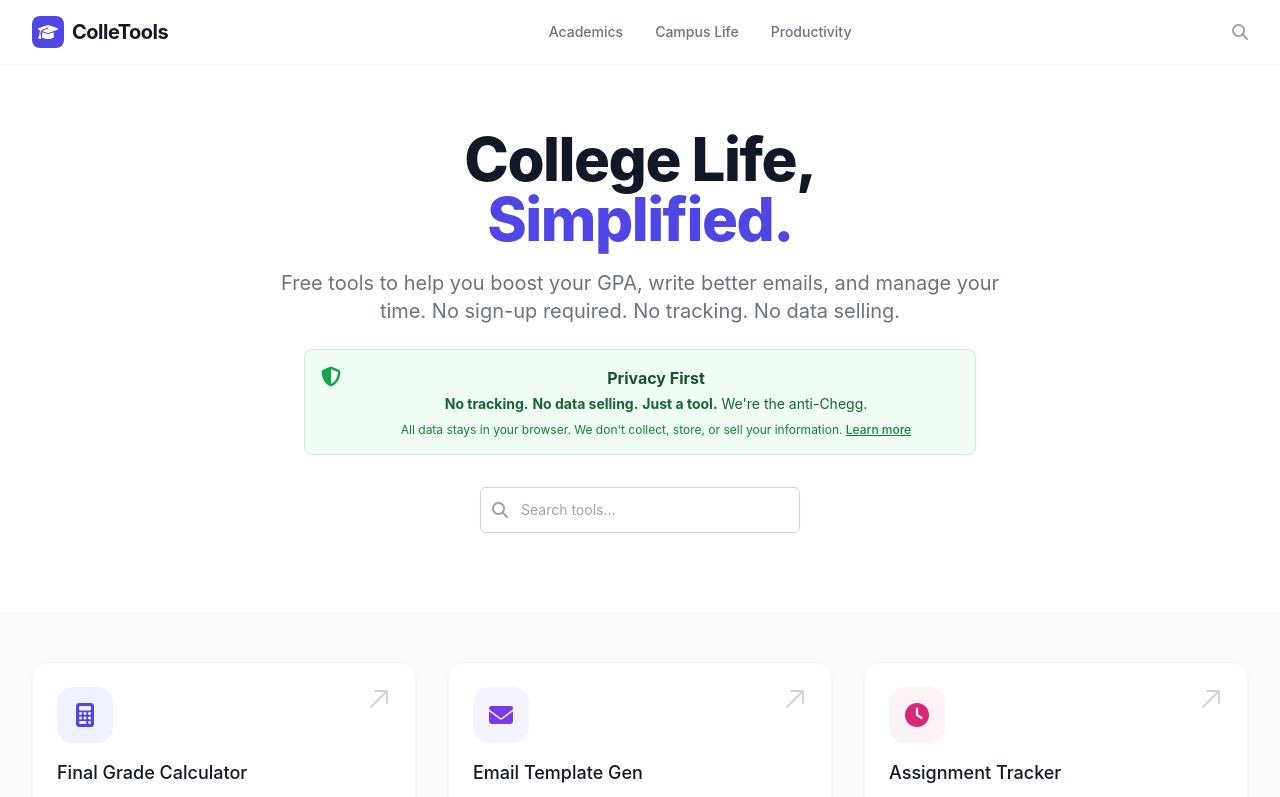
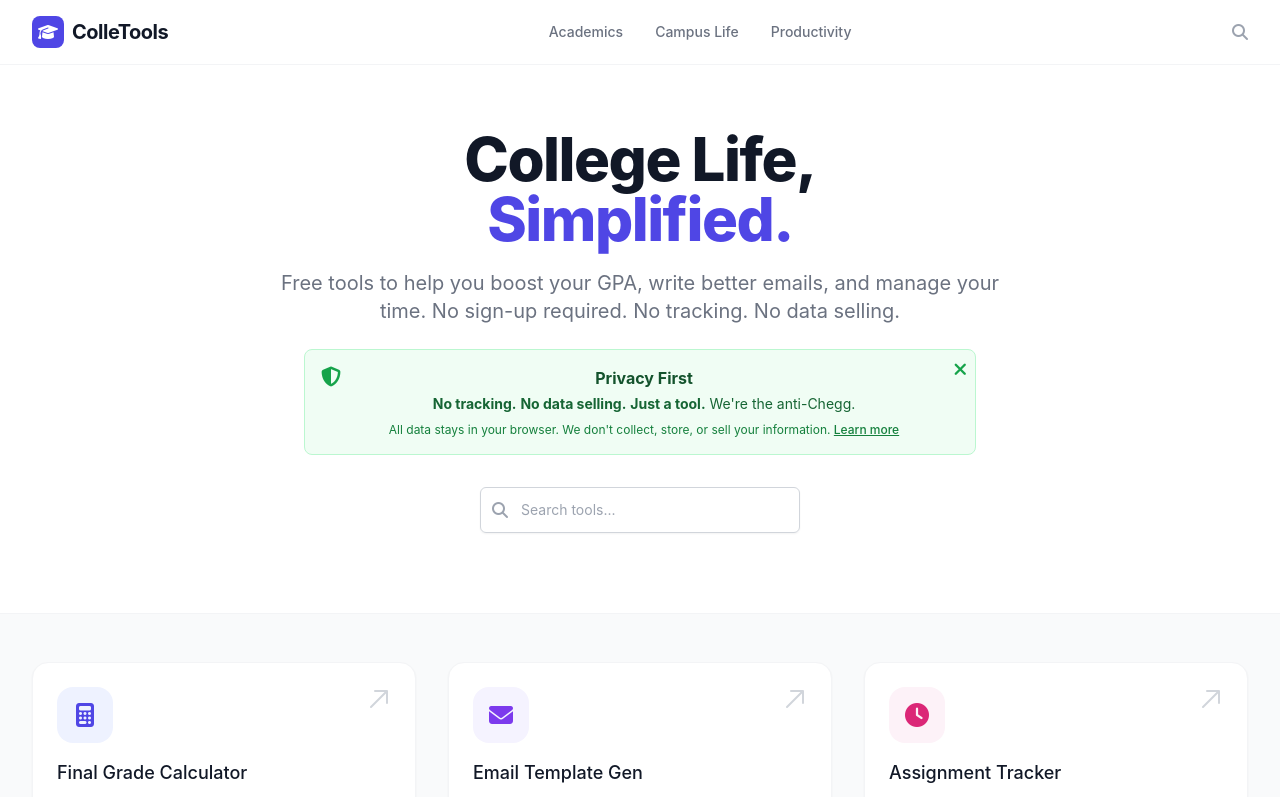
Before and after one commit to xuldqi/colletools, a Next.js app: page / in a window 1280 px wide. Shown: the top 797 px of the page. Built offline with nearby package versions, Linux system fonts and the light colour scheme.

Commit message:
Add close button to PrivacyBadge with localStorage persistence

```diff
--- a/components/PrivacyBadge.tsx
+++ b/components/PrivacyBadge.tsx
@@ -1,11 +1,38 @@
 'use client'
 
+import { useState, useEffect } from 'react'
 import Link from 'next/link'
 
 export default function PrivacyBadge() {
+  const [isVisible, setIsVisible] = useState(false)
+
+  useEffect(() => {
+    // Check if user has dismissed the badge
+    const dismissed = localStorage.getItem('colletools-privacy-badge-dismissed')
+    if (!dismissed) {
+      setIsVisible(true)
+    }
+  }, [])
+
+  const handleClose = () => {
+    setIsVisible(false)
+    localStorage.setItem('colletools-privacy-badge-dismissed', 'true')
+  }
+
+  if (!isVisible) {
+    return null
+  }
+
   return (
-    <div className="bg-green-50 border border-green-200 rounded-lg p-4 mb-6">
-      <div className="flex items-start gap-3">
+    <div className="bg-green-50 border border-green-200 rounded-lg p-4 mb-6 relative">
+      <button
+        onClick={handleClose}
+        className="absolute top-2 right-2 text-green-600 hover:text-green-800 transition-colors"
+        aria-label="Close privacy badge"
+      >
+        <i className="fa-solid fa-xmark text-lg"></i>
+      </button>
+      <div className="flex items-start gap-3 pr-6">
         <div className="flex-shrink-0">
           <i className="fa-solid fa-shield-halved text-green-600 text-xl"></i>
         </div>
```
